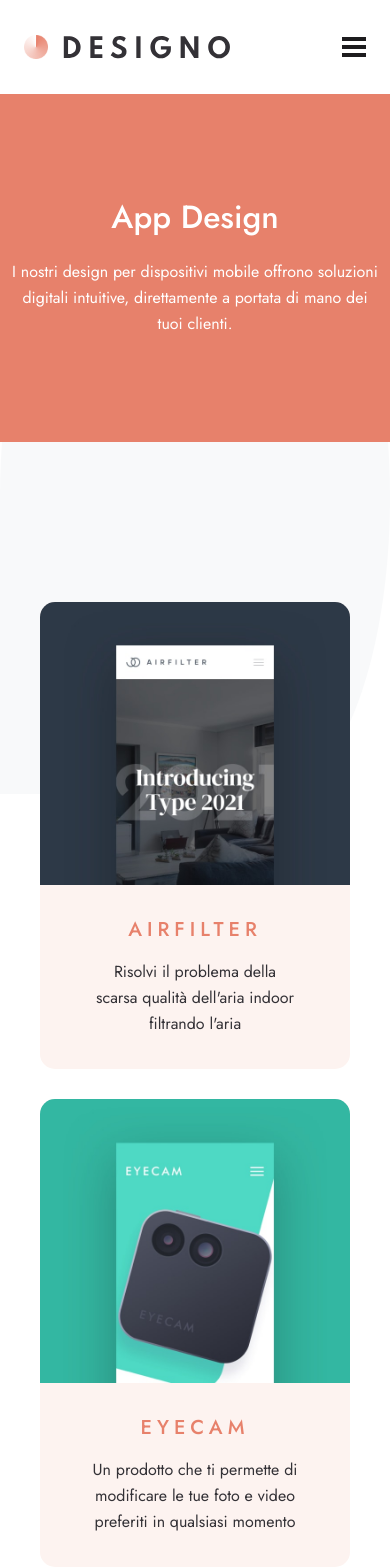
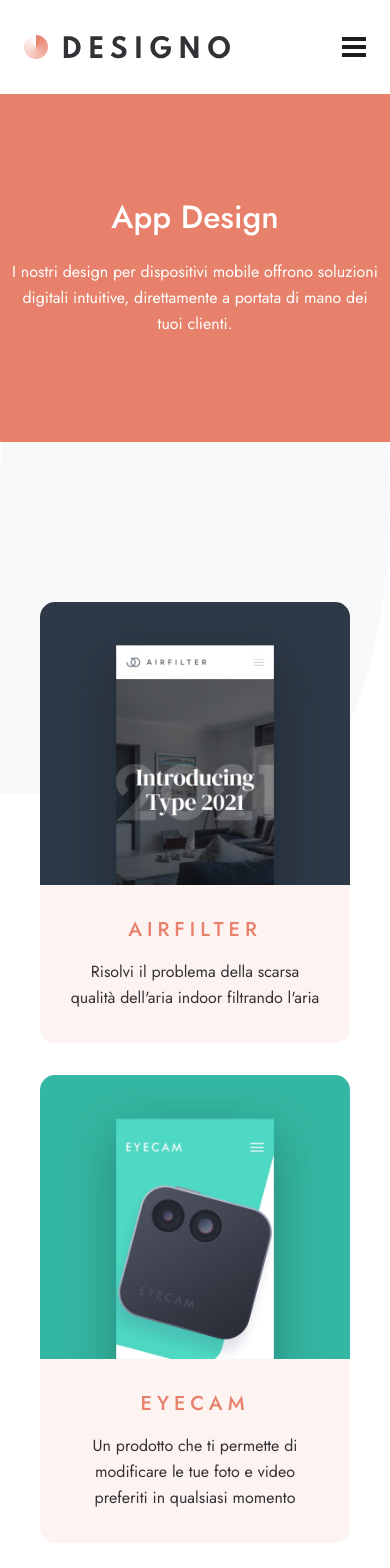
Before and after one commit to tyVespA/designo, a Next.js app: page /app-design in a window 390 px wide. Shown: the top 1568 px of the page. Built offline with nearby package versions, Linux system fonts and the light colour scheme.

Commit message:
Add media queries

```diff
--- a/src/app/(footer-banner-on)/(one-leaf-pages)/components/DesignLinkCard.module.css
+++ b/src/app/(footer-banner-on)/(one-leaf-pages)/components/DesignLinkCard.module.css
@@ -33,3 +33,23 @@
   padding-bottom: 16px;
   transition: color 0.2s ease-in-out;
 }
+
+@media screen and (max-width: 810px) {
+  .designLinkCardContainer {
+    max-width: 100%;
+
+    display: flex;
+  }
+  .textContainer {
+    margin-block: auto;
+  }
+}
+
+@media screen and (max-width: 600px) {
+  .designLinkCardContainer {
+    display: block;
+  }
+  .textContainer {
+    padding-inline: 28px;
+  }
+}
--- a/src/app/(footer-banner-on)/(one-leaf-pages)/components/DesignLinksSection.module.css
+++ b/src/app/(footer-banner-on)/(one-leaf-pages)/components/DesignLinksSection.module.css
@@ -1,5 +1,14 @@
 .designLinksSection {
   display: flex;
+  justify-content: center;
   gap: 30px;
   flex-wrap: wrap;
+
+  margin-bottom: 160px;
 }
+
+@media screen and (max-width: 810px) {
+  .designLinksSection {
+    gap: 32px;
+  }
+}
```
